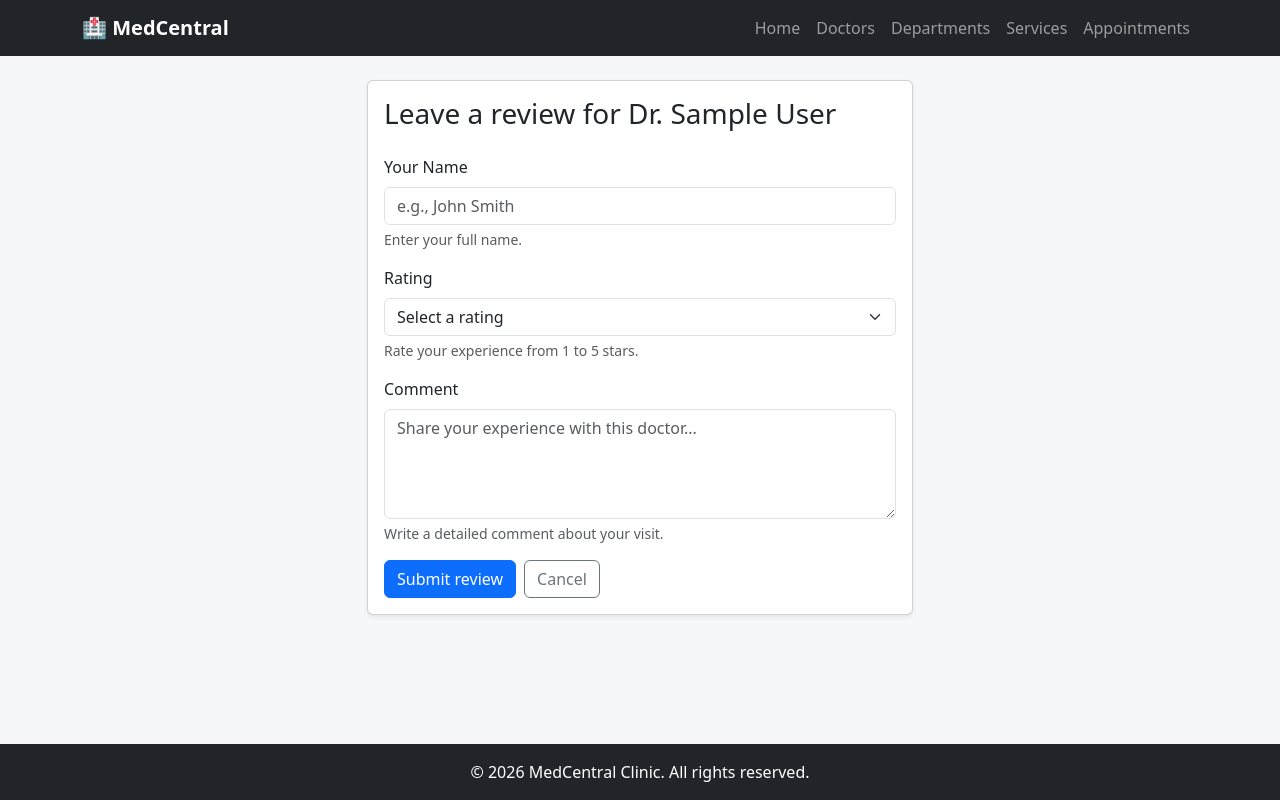
After one commit to rcokov99/django-basics-project, a Django app: page /appointments/reviews/add/1/ in a window 1280 px wide. The commit adds this page. Run offline with Django 5.2, Linux system fonts and the light colour scheme; tables that the repository leaves empty hold one stand-in row (values such as "Sample post").

Commit message:
Add review form and create page

```diff
--- a/appointments/forms.py
+++ b/appointments/forms.py
@@ -1,7 +1,7 @@
 from datetime import time, timedelta
 from django import forms
 from django.utils import timezone
-from appointments.models import Appointment
+from appointments.models import Appointment, Review
 from specialists.models import Doctor, Service
 from common.forms import BootstrapFormMixin
 from django.core.exceptions import NON_FIELD_ERRORS
@@ -126,3 +126,48 @@ class AppointmentDeleteForm(AppointmentForm):
         super().__init__(*args, **kwargs)
         for field in self.fields.values():
             field.disabled = True
+
+
+class ReviewForm(BootstrapFormMixin, forms.ModelForm):
+    class Meta:
+        model = Review
+        fields = ['reviewer_name', 'rating', 'comment']
+        labels = {
+            'reviewer_name': 'Your Name',
+            'rating': 'Rating',
+            'comment': 'Comment',
+        }
+        help_texts = {
+            'reviewer_name': 'Enter your full name.',
+            'rating': 'Rate your experience from 1 to 5 stars.',
+            'comment': 'Write a detailed comment about your visit.',
+        }
+        widgets = {
+            'reviewer_name': forms.TextInput(attrs={
+                'placeholder': 'e.g., John Smith',
+            }),
+            'rating': forms.Select(
+                choices=[('', 'Select a rating')] + [(i, f"{i} Star{'s' if i > 1 else ''}") for i in range(1, 6)],
+            ),
+            'comment': forms.Textarea(attrs={
+                'rows': 4,
+                'placeholder': 'Share your experience with this doctor...',
+            }),
+        }
+        error_messages = {
+            'reviewer_name': {
+                'required': 'Please enter your name.',
+            },
+            'rating': {
+                'required': 'Please select a rating.',
+            },
+            'comment': {
+                'required': 'Please enter a review comment.',
+            },
+        }
+
+    def clean_comment(self):
+        comment = self.cleaned_data.get('comment')
+        if comment and len(comment.strip()) < 10:
+            raise forms.ValidationError('Comment must be at least 10 characters long.')
+        return comment.strip()
--- a/appointments/urls.py
+++ b/appointments/urls.py
@@ -4,6 +4,7 @@ from appointments.views import (
     appointment_create_view,
     appointment_edit_view,
     appointment_delete_view,
+    review_create_view,
 )
 
 app_name = 'appointments'
@@ -13,4 +14,5 @@ urlpatterns = [
     path('add/', appointment_create_view, name='appointment-create'),
     path('<int:pk>/edit/', appointment_edit_view, name='appointment-edit'),
     path('<int:pk>/delete/', appointment_delete_view, name='appointment-delete'),
+    path('reviews/add/<int:doctor_pk>/', review_create_view, name='review-create'),
 ]
--- a/appointments/views.py
+++ b/appointments/views.py
@@ -1,6 +1,6 @@
 from django.shortcuts import get_object_or_404, redirect, render
 from django.utils import timezone
-from appointments.forms import AppointmentForm, AppointmentDeleteForm
+from appointments.forms import AppointmentForm, AppointmentDeleteForm, ReviewForm
 from appointments.models import Appointment
 from specialists.models import Doctor
 
@@ -85,3 +85,23 @@ def appointment_delete_view(request, pk):
         'appointment': appointment,
     }
     return render(request, 'appointments/appointment_delete.html', context)
+
+
+def review_create_view(request, doctor_pk):
+    doctor = get_object_or_404(Doctor, pk=doctor_pk)
+
+    if request.method == 'POST':
+        form = ReviewForm(request.POST)
+        if form.is_valid():
+            review = form.save(commit=False)
+            review.doctor = doctor
+            review.save()
+            return redirect('specialists:doctor-detail', pk=doctor.pk)
+    else:
+        form = ReviewForm()
+
+    context = {
+        'form': form,
+        'doctor': doctor,
+    }
+    return render(request, 'appointments/review_form.html', context)
--- /dev/null
+++ b/templates/appointments/review_form.html
@@ -0,0 +1,25 @@
+{% extends 'base.html' %}
+
+{% block title %}MedCentral | Review Dr. {{ doctor.full_name }}{% endblock %}
+
+{% block content %}
+<div class="row justify-content-center">
+    <div class="col-md-8 col-lg-6">
+        <div class="card shadow-sm">
+            <div class="card-body">
+                <h1 class="h3 mb-4">Leave a review for Dr. {{ doctor.full_name }}</h1>
+
+                <form method="post" novalidate>
+                    {% csrf_token %}
+                    {% include 'partials/form_fields.html' %}
+
+                    <div class="d-flex gap-2">
+                        <button type="submit" class="btn btn-primary">Submit review</button>
+                        <a href="{% url 'specialists:doctor-detail' doctor.pk %}" class="btn btn-outline-secondary">Cancel</a>
+                    </div>
+                </form>
+            </div>
+        </div>
+    </div>
+</div>
+{% endblock %}
--- a/templates/specialists/doctor_detail.html
+++ b/templates/specialists/doctor_detail.html
@@ -41,7 +41,9 @@
             <div class="card shadow-sm">
                 <div class="card-body">
                     <div class="d-flex justify-content-between align-items-center mb-3">
-                        <h4 class="mb-0">Patient reviews</h4>
+                        <h3 class="mb-0">Patient reviews</h3>
+                        <a href="{% url 'appointments:review-create' doctor.pk %}"
+                           class="btn btn-outline-primary btn-sm">+ Leave a review</a>
                     </div>
 
                     {% for review in doctor.reviews.all %}
```
